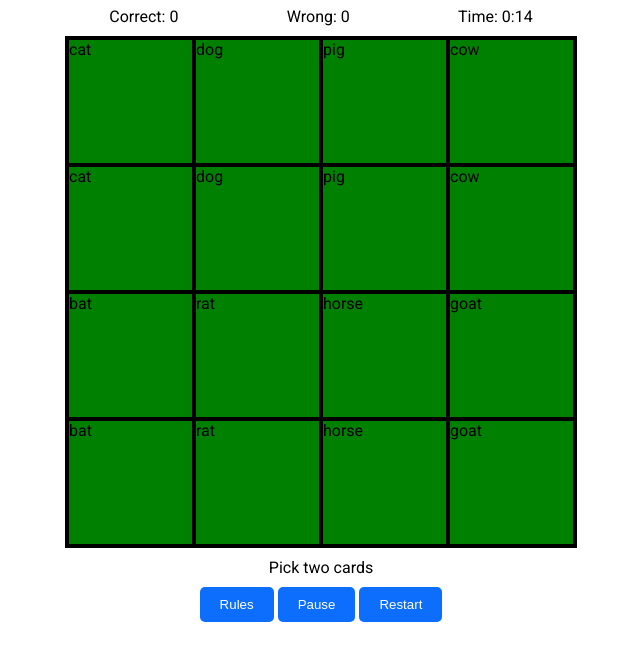
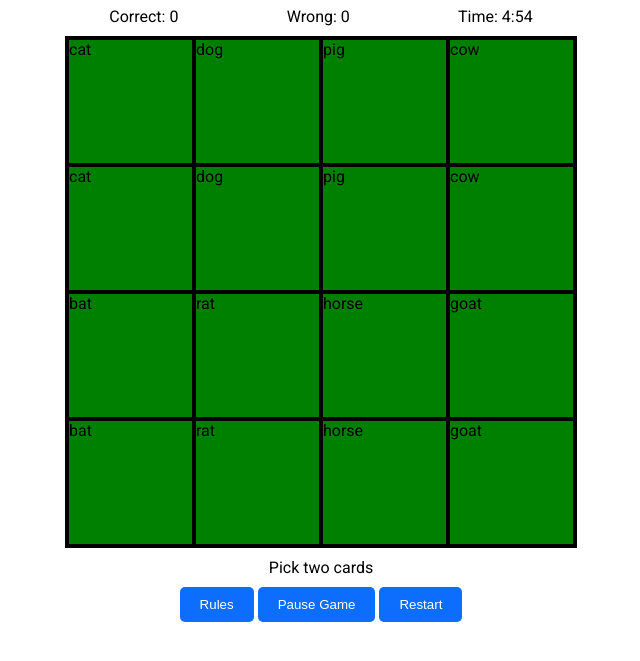
Before and after one commit to Debiddo618/pokemon-memory-game, a plain HTML site: page index.html in a window 1280 px wide. Shown: the part 41-702 px from the top of the page, without its empty margins (319-959 px from the left). Drawn offline with Linux system fonts and the light colour scheme.

Commit message:
fixed timer displaying only seconds. Now timer displays minutes:seconds

```diff
--- a/app.js
+++ b/app.js
@@ -41,7 +41,7 @@ function initializeContainer() {
       cardContainer.appendChild(card);
     }
   }
-  timerCountDown(20);
+  timerCountDown(300);
 }
 
 // handle click
@@ -129,7 +129,7 @@ function timerCountDown(gameTime) {
   function tick() {
     let time = document.getElementById("time");
     seconds--;
-    time.innerHTML = "0:" + (seconds < 10 ? "0" : "") + String(seconds);
+    time.innerHTML = secondsToMinutesAndSeconds(seconds);
     if (seconds > 0) {
       if (!winner && !loser && !timePaused) {
         setTimeout(tick, 1000);
@@ -148,12 +148,20 @@ function timerCountDown(gameTime) {
 function pauseGame() {
   if (!timePaused) {
     timePaused = true;
+    pauseBtn.innerHTML = "Resume Game";
     console.log("Game is paused!");
   } else {
     timePaused = false;
     console.log("Game is running");
     timerCountDown(seconds);
   }
+}
+
+// seconds to minutes converter
+function secondsToMinutesAndSeconds(seconds) {
+  let minutes = Math.floor(seconds / 60);
+  let remainderSeconds = seconds % 60;
+  return minutes + ":" + remainderSeconds;
 }
 
 // event listeners
--- a/index.html
+++ b/index.html
@@ -61,7 +61,7 @@
       <!-- buttons Container -->
       <div class="button-bar">
         <button class="rule-button button">Rules</button>
-        <button class="pause-button button">Pause</button>
+        <button class="pause-button button">Pause Game</button>
         <button class="restart-button button">Restart</button>
       </div>
     </div>
```
